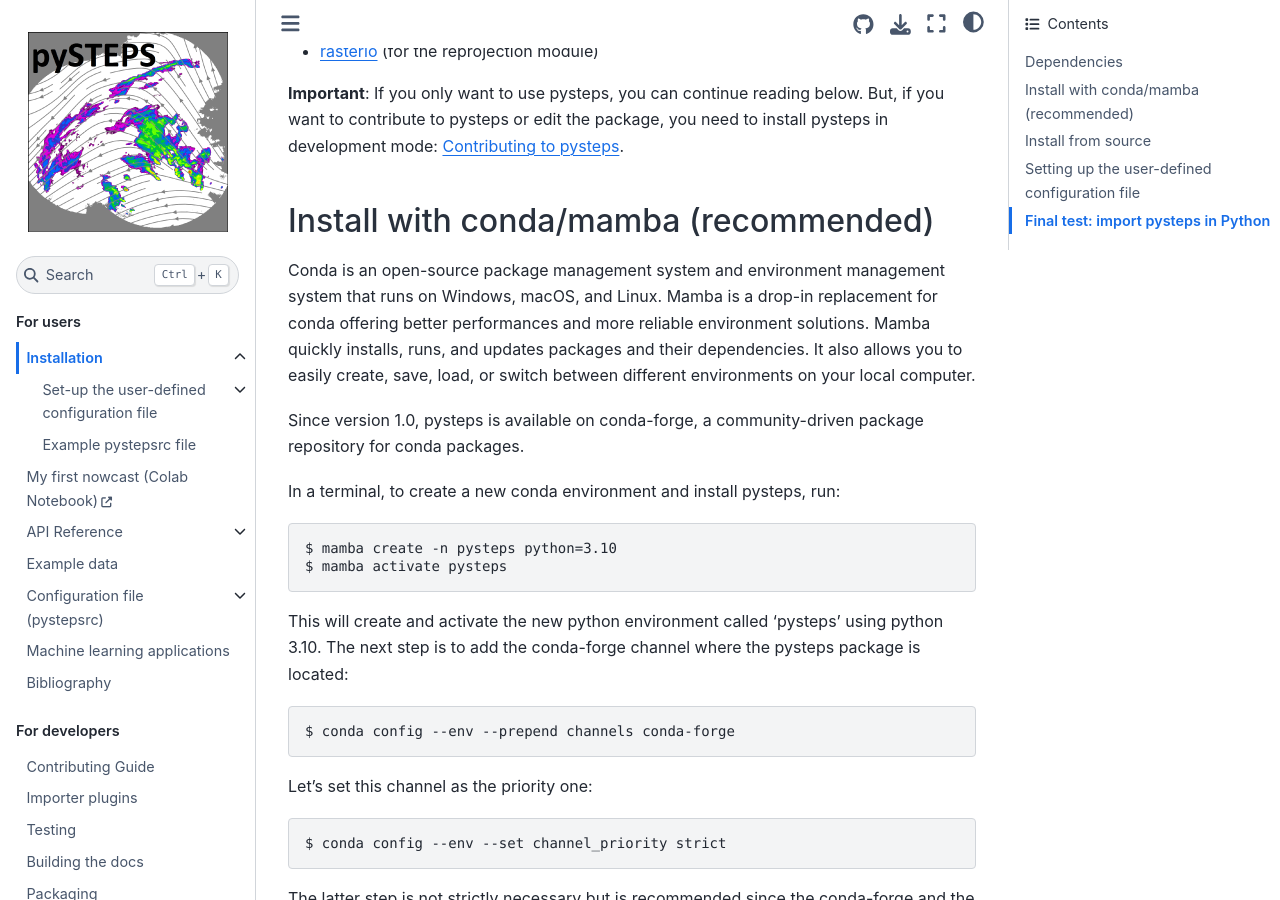
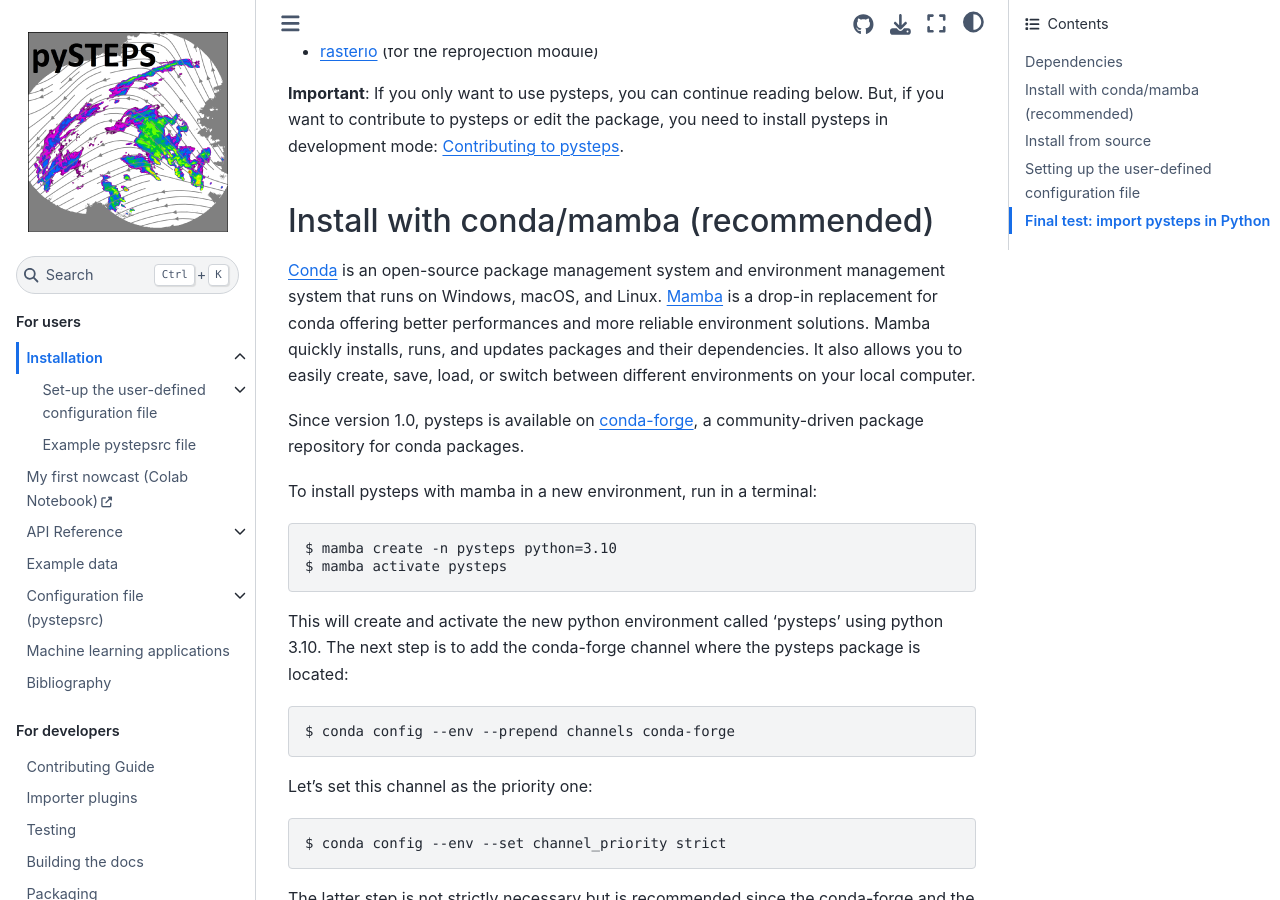
Before and after one commit to pySTEPS/pysteps, a Sphinx documentation site: the page built from doc/source/user_guide/install_pysteps.rst, in a window 1280 px wide and 900 px high, scrolled down 853 px. Built offline with Sphinx 7.4.7 and the Sphinx Book theme 1.1.4, drawn with Linux system fonts in a browser that asks for light colours; pages that are not in the unit, such as notebooks, are missing from menus.

Commit message:
Add urls

```diff
--- a/doc/source/user_guide/install_pysteps.rst
+++ b/doc/source/user_guide/install_pysteps.rst
@@ -48,16 +48,18 @@
 Install with conda/mamba (recommended)
 --------------------------------------
 
-Conda is an open-source package management system and environment management system that runs on Windows, macOS, and Linux.
-Mamba is a drop-in replacement for conda offering better performances and more reliable environment
+`Conda <https://docs.conda.io/>`_ is an open-source package management system and environment
+management system that runs on Windows, macOS, and Linux.
+`Mamba <https://mamba.readthedocs.io/>`_ is a drop-in replacement for conda offering
+better performances and more reliable environment
 solutions. Mamba quickly installs, runs, and updates packages and their dependencies.
 It also allows you to easily create, save, load, or switch between different
 environments on your local computer.
 
-Since version 1.0, pysteps is available on conda-forge, a community-driven
-package repository for conda packages.
+Since version 1.0, pysteps is available on `conda-forge <https://conda-forge.org/>`_,
+a community-driven package repository for conda packages.
 
-In a terminal, to create a new conda environment and install pysteps, run::
+To install pysteps with mamba in a new environment, run in a terminal::
 
     $ mamba create -n pysteps python=3.10
     $ mamba activate pysteps
```
